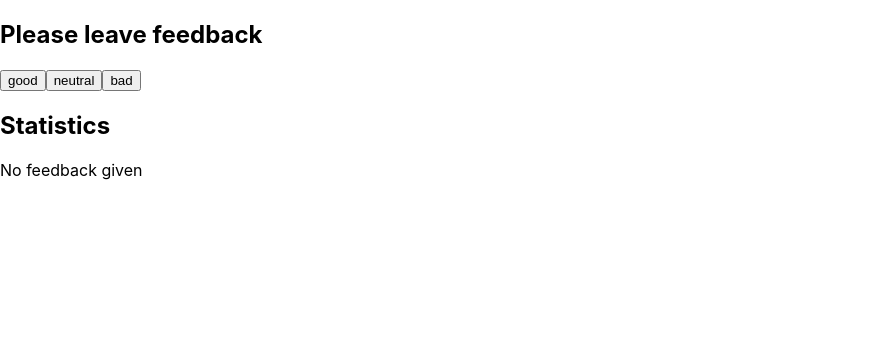
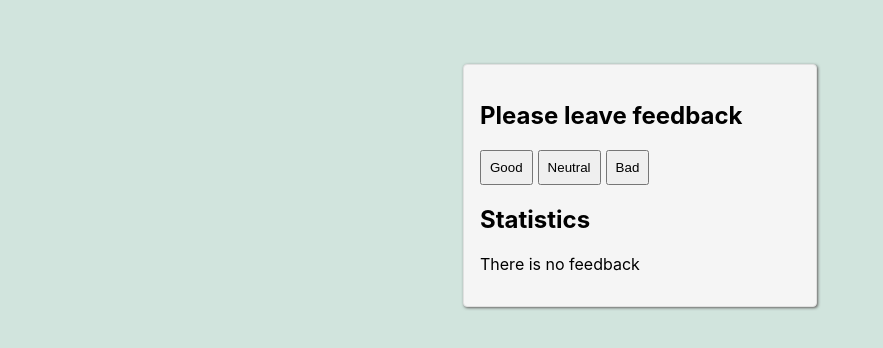
Before and after one commit to zoobeen1/goit-react-hw-02-feedback, a React (Create React App) app: page / in a window 1280 px wide. Shown: the top 348 px of the page, without its empty margins (0-883 px from the left). Built offline with nearby package versions, Linux system fonts and the light colour scheme.

Commit message:
FINAL befor mentor

```diff
--- a/src/App.jsx
+++ b/src/App.jsx
@@ -1,6 +1,8 @@
 import { Component } from 'react';
-import { Button } from 'components/common/Button';
-import { Statistics } from 'components/statistics/statistics';
+import { Statistics } from 'components/statistics';
+import { Container, Section } from 'components/common';
+import { FeedbackOptions } from 'components/FeedbackOptions';
+import { NotificationMassage } from 'components/NotificationMassage';
 export class App extends Component {
   state = {
     good: 0,
@@ -8,28 +10,76 @@ export class App extends Component {
     bad: 0,
   };
   handleGoodClick = () => {
-    this.setState({ good: this.state.good + 1 });
+    this.setState(prevValue => ({ good: prevValue.good + 1 }));
   };
   handleNeutralClick = () => {
-    this.setState({ neutral: this.state.neutral + 1 });
+    this.setState(prevValue => ({ neutral: prevValue.neutral + 1 }));
   };
   handleBadClick = () => {
-    this.setState({ bad: this.state.bad + 1 });
+    this.setState(prevValue => ({ bad: prevValue.bad + 1 }));
   };
+  countTotalFeedback = () => {
+    return this.state.good + this.state.neutral + this.state.bad;
+  };
+  countPositiveFeedbackPercentage = () => {
+    return Math.round((this.state.good / this.countTotalFeedback()) * 100);
+  };
+  onLeaveFeedback = option => {
+    switch (option) {
+      case 'Good':
+        console.log('good');
+        this.handleGoodClick();
+        break;
+      case 'Neutral':
+        console.log('neutral');
+        this.handleNeutralClick();
+        break;
+      case 'Bad':
+        console.log('bad');
+        this.handleBadClick();
+        break;
+      default:
+        console.log('default');
+        break;
+    }
+  };
+
+  options = [
+    {
+      text: 'Good',
+    },
+    {
+      text: 'Neutral',
+    },
+    {
+      text: 'Bad',
+    },
+  ];
 
   render() {
     return (
-      <div>
-        <h2>Please leave feedback</h2>
-        <Button handleClick={this.handleGoodClick} text="good" />
-        <Button handleClick={this.handleNeutralClick} text="neutral" />
-        <Button handleClick={this.handleBadClick} text="bad" />
-        <Statistics
-          good={this.state.good}
-          neutral={this.state.neutral}
-          bad={this.state.bad}
-        />
-      </div>
+      <Container>
+        <Section title="Please leave feedback">
+          <FeedbackOptions
+            options={this.options}
+            onLeaveFeedback={this.onLeaveFeedback}
+          />
+        </Section>
+
+        <Section title="Statistics">
+          {this.countTotalFeedback() > 0 ? (
+            <Statistics
+              good={this.state.good}
+              neutral={this.state.neutral}
+              bad={this.state.bad}
+              total={this.countTotalFeedback()}
+              positivePercentage={this.countPositiveFeedbackPercentage()}
+            />
+          ) : (
+            <NotificationMassage message={'There is no feedback'} />
+          )}
+        </Section>
+      </Container>
     );
   }
 }
--- /dev/null
+++ b/src/components/FeedbackOptions/FeedbackOptions.jsx
@@ -0,0 +1,14 @@
+import { Box } from '../common/Box';
+export const FeedbackOptions = ({ options, onLeaveFeedback }) => {
+  return options.map(option => (
+    <Box
+      key={option.text}
+      as="button"
+      mr="5px"
+      p={2}
+      onClick={() => onLeaveFeedback(option.text)}
+    >
+      {option.text}
+    </Box>
+  ));
+};
--- /dev/null
+++ b/src/components/FeedbackOptions/index.js
@@ -0,0 +1 @@
+export { FeedbackOptions } from './FeedbackOptions';
--- /dev/null
+++ b/src/components/NotificationMassage/NotificationMassage.jsx
@@ -0,0 +1,8 @@
+import { Box } from 'components/common';
+export const NotificationMassage = ({ message }) => {
+  return (
+    <Box mt={2}>
+      <p>{message}</p>
+    </Box>
+  );
+};
--- /dev/null
+++ b/src/components/NotificationMassage/index.js
@@ -0,0 +1 @@
+export { NotificationMassage } from './NotificationMassage';
--- a/src/components/common/Button.jsx
+++ /dev/null
@@ -1,3 +0,0 @@
-export const Button = ({ handleClick, text }) => (
-  <button onClick={handleClick}>{text}</button>
-);
--- a/src/components/common/container.jsx
+++ b/src/components/common/container.jsx
@@ -7,7 +7,9 @@ export const Container = p => {
       borderRadius="normal"
       mt={5}
       mx="auto"
+      p={3}
       boxShadow="normal"
+      bg="background"
     >
       {p.children}
     </Box>
--- a/src/components/common/index.jsx
+++ b/src/components/common/index.jsx
@@ -1,2 +1,3 @@
 export { Box } from './Box';
 export { Container } from './container';
+export { Section } from './section';
--- /dev/null
+++ b/src/components/common/section.jsx
@@ -0,0 +1,8 @@
+export const Section = ({ title, children }) => {
+  return (
+    <div>
+      <h2>{title}</h2>
+      {children}
+    </div>
+  );
+};
--- /dev/null
+++ b/src/components/statistics/index.js
@@ -0,0 +1 @@
+export { Statistics } from './statistics';
--- a/src/components/statistics/statistics.jsx
+++ b/src/components/statistics/statistics.jsx
@@ -1,23 +1,34 @@
-export const Statistics = ({ good, neutral, bad }) => {
-  const total = good + neutral + bad;
-  if (total === 0) {
-    return (
-      <div>
-        <h2>Statistics</h2>
-        <p>No feedback given</p>
-      </div>
-    );
-  }
-  const average = (good - bad) / total;
-  const positive = (good / total) * 100;
+export const Statistics = ({
+  good,
+  neutral,
+  bad,
+  total,
+  positivePercentage,
+}) => {
+  // if (total === 0) {
+  //   return (
+  //     <div>
+  //       <p>No feedback given</p>
+  //     </div>
+  //   );
+  // }
+
   return (
     <div>
-      <h2>Statistics</h2>
       <p>
-        good: {good} - neutral: {neutral} - bad: {bad}
+        <b>Good:</b> {good}
       </p>
       <p>
-        average: {average} - positive: {positive}%
+        <b>Neutral:</b> {neutral}
+      </p>
+      <p>
+        <b>Bad:</b> {bad}
+      </p>
+      <p>
+        <b>Total:</b> {total}
+      </p>
+      <p>
+        <b>Positive feedback:</b> {positivePercentage}%
       </p>
     </div>
   );
--- a/src/index.css
+++ b/src/index.css
@@ -7,9 +7,13 @@ body {
     sans-serif;
   -webkit-font-smoothing: antialiased;
   -moz-osx-font-smoothing: grayscale;
+  background-color: rgb(209, 228, 221);
 }
 
 code {
   font-family: source-code-pro, Menlo, Monaco, Consolas, 'Courier New',
     monospace;
 }
+button {
+  cursor: pointer;
+}
```
